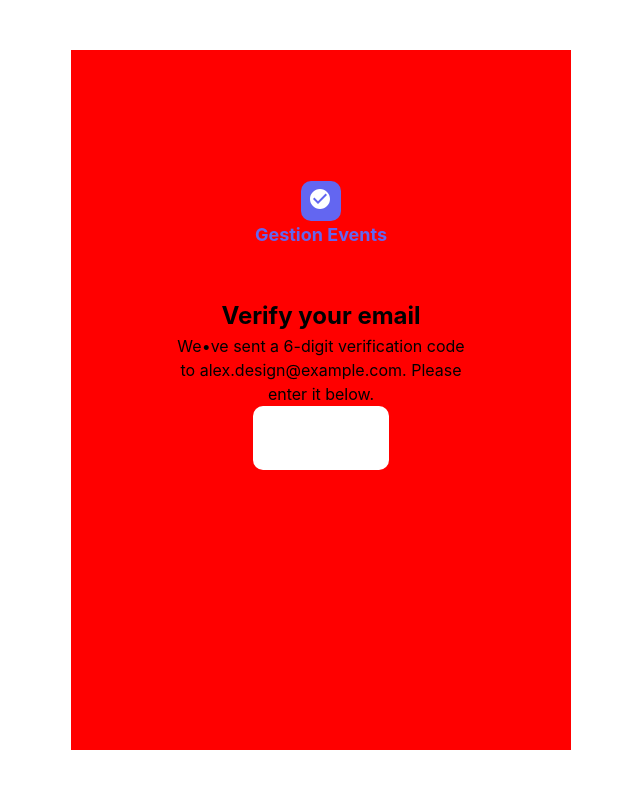
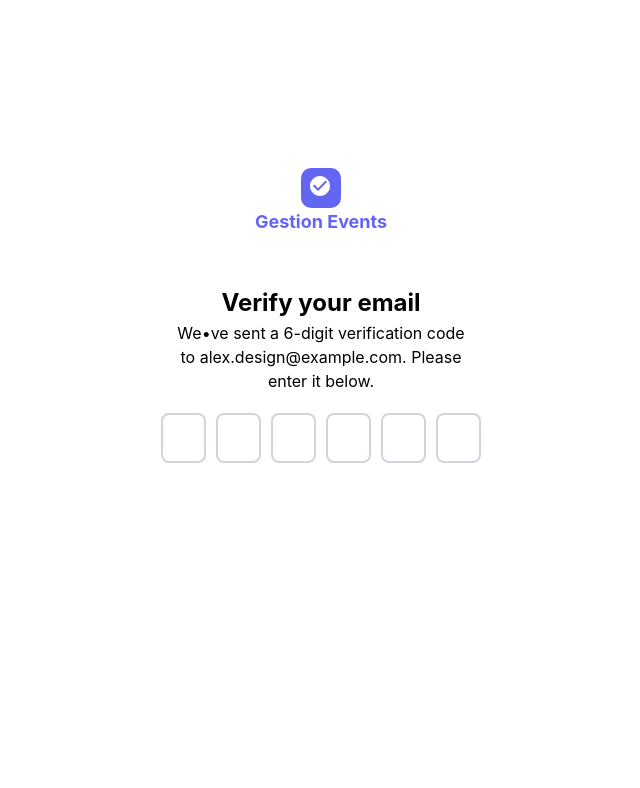
Before and after one commit to doudaoud/gestion-events, a React (Vite) app in the folder client/: page /verification in a window 1280 px wide. Shown: the top 788 px of the page, without its empty margins (319-959 px from the left). Built offline with nearby package versions, Linux system fonts and the light colour scheme.

Commit message:
style: update OTP input styling and remove background color from Verificationcode layout

```diff
--- a/client/src/pages/Verificationcode.tsx
+++ b/client/src/pages/Verificationcode.tsx
@@ -22,7 +22,7 @@ export default function Verificationcode() {
 
             display: "flex",
             flexFlow: "column wrap",
-            backgroundColor: "red",
+            // backgroundColor: "red",
             justifyContent: "center",
             alignItems: "center",
           }}
@@ -93,8 +93,30 @@ export default function Verificationcode() {
               numInputs={6}
               value={opt}
               onChange={setOpt}
-
-              renderInput={(props) => <input {...props} className="otp-case" />}
+              containerStyle={{ gap: "10px" }}
+              renderInput={(props) => (
+                <input
+                  {...props}
+                  className="otp-case"
+                  style={{
+                    width: "45px",
+                    height: "50px",
+                    fontSize: "20px",
+                    fontWeight: "bold",
+                    textAlign: "center",
+                    color: "rgb(99, 102, 241)",
+                    border: "2px solid #d1d5db",
+                    borderRadius: "8px",
+                    outline: "none",
+                  }}
+                  onFocus={(e) => {
+                    e.target.style.border = "2px solid rgb(99, 102, 241)";
+                  }}
+                  onBlur={(e) => {
+                    e.target.style.border = "2px solid #d1d5db";
+                  }}
+                />
+              )}
             />
           </div>
         </div>
```
